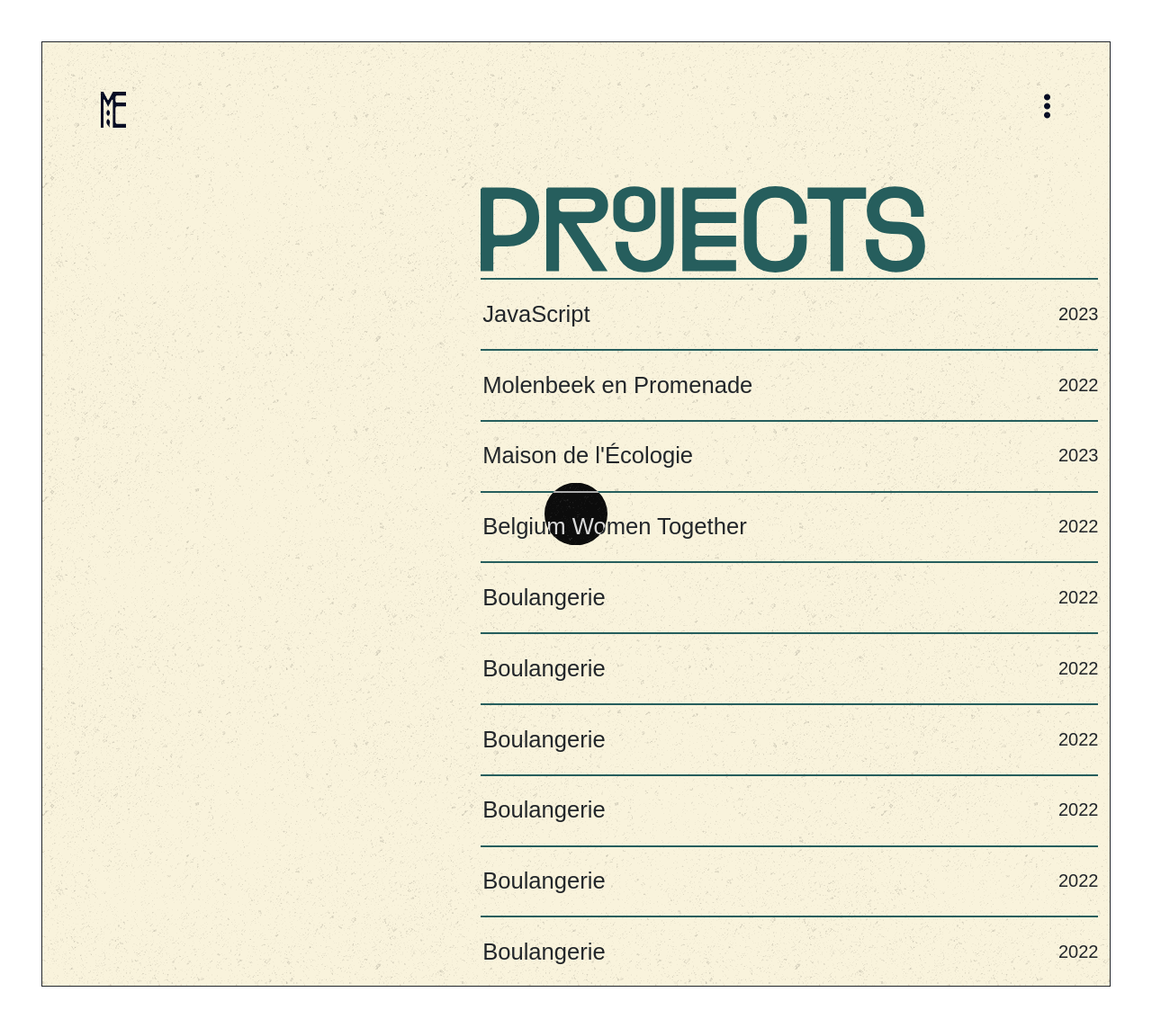
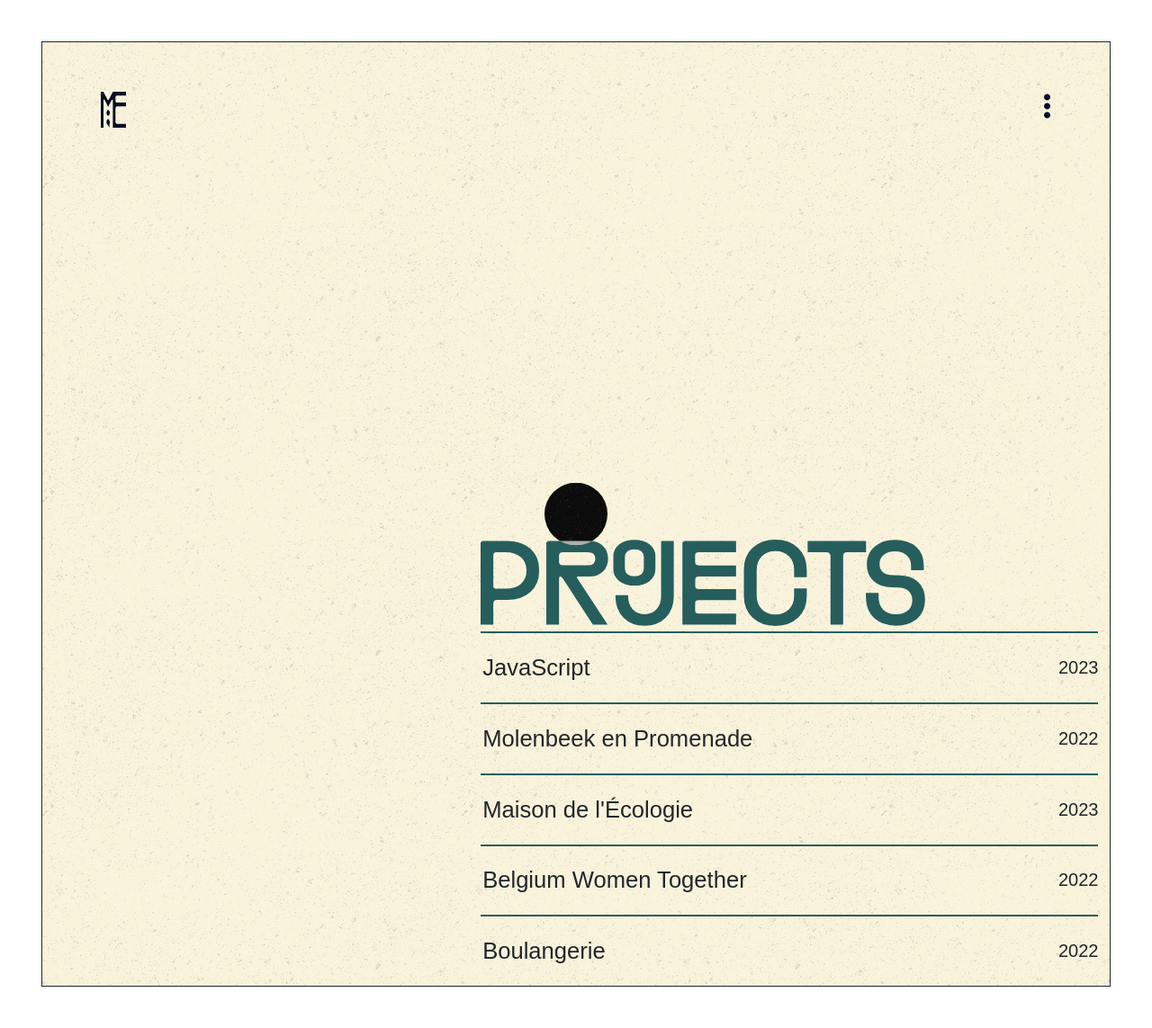
Before and after one commit to meiCiEn/portfolio, a PHP site: template views/page/projects.php in a window 1280 px wide. Shown: the whole page at 90% size. Run offline with PHP 8.4, Linux system fonts and the light colour scheme; the template is opened without the code that fills it, so the values that code supplies are empty; some libraries are stand-ins or nearby versions; some web fonts are replaced.

Commit message:
updated project template

```diff
--- a/public/styles/scss/pages/_projects.scss
+++ b/public/styles/scss/pages/_projects.scss
@@ -58,7 +58,7 @@
 }
 
 .projects__right ul li:last-child .projects__row {
-    border-bottom: 0;
+  border-bottom: 0;
 }
 
 .projects__name {
@@ -75,7 +75,7 @@
 
 .projects__title {
   margin-top: 0;
-  margin-bottom:0;
+  margin-bottom: 0;
   margin-left: 2rem;
   margin-right: 0;
   text-overflow: ellipsis;
@@ -95,7 +95,8 @@
 
 }
 
-.projects__name:hover .projects__title, .projects__name:active .projects__title {
+.projects__name:hover .projects__title,
+.projects__name:active .projects__title {
   transform: translateX(0);
 }
 
@@ -108,7 +109,8 @@
   font-size: $text-sm;
 }
 
-.projects__name:hover .arrow, .projects__name:active .arrow {
+.projects__name:hover .arrow,
+.projects__name:active .arrow {
   transform: translateX(0);
 }
 
@@ -135,3 +137,26 @@
   object-fit: cover;
 
 }
+
+.project__sitelink {
+  padding: 5px 15px;
+  border-radius: 4px;
+  font-family: inherit;
+  font-size: 1.25rem;
+  font-weight: 400;
+  width: fit-content;
+  flex: 0 0 auto;
+  background-color: $color-1;
+  &:hover {
+    background-color: $color-5-lightest;
+  }
+
+  a {
+    color: $color-5-lightest;
+
+  }
+
+  &:hover a {
+    color: $color-1;
+  }
+}
--- a/views/page/projects.php
+++ b/views/page/projects.php
@@ -118,81 +118,6 @@
                             </div>
                         </a>
                     </li>
-                    <li>
-                        <a id="project-boulangerie-link" class="projects__link" href="?section=project-boulangerie">
-                            <div class="projects__row">
-                                <div class="projects__name cursive">
-                                    <div class="projects__arrow">
-                                        <h4 class="arrow">&#x21d2;</h4>
-                                    </div>
-                                    <h4 class="projects__title">Boulangerie</h4>
-                                </div>
-                                <div class="projects__year">
-                                    <p class="projects-year">2022</p>
-                                </div>
-                            </div>
-                        </a>
-                    </li>
-                    <li>
-                        <a id="project-boulangerie-link" class="projects__link" href="?section=project-molenbeek">
-                            <div class="projects__row">
-                                <div class="projects__name cursive">
-                                    <div class="projects__arrow">
-                                        <h4 class="arrow">&#x21d2;</h4>
-                                    </div>
-                                    <h4 class="projects__title">Boulangerie</h4>
-                                </div>
-                                <div class="projects__year">
-                                    <p class="projects-year">2022</p>
-                                </div>
-                            </div>
-                        </a>
-                    </li>
-                    <li>
-                        <a id="project-boulangerie-link" class="projects__link" href="?section=project-molenbeek">
-                            <div class="projects__row">
-                                <div class="projects__name cursive">
-                                    <div class="projects__arrow">
-                                        <h4 class="arrow">&#x21d2;</h4>
-                                    </div>
-                                    <h4 class="projects__title">Boulangerie</h4>
-                                </div>
-                                <div class="projects__year">
-                                    <p class="projects-year">2022</p>
-                                </div>
-                            </div>
-                        </a>
-                    </li>
-                    <li>
-                        <a id="project-boulangerie-link" class="projects__link" href="?section=project-molenbeek">
-                            <div class="projects__row">
-                                <div class="projects__name cursive">
-                                    <div class="projects__arrow">
-                                        <h4 class="arrow">&#x21d2;</h4>
-                                    </div>
-                                    <h4 class="projects__title">Boulangerie</h4>
-                                </div>
-                                <div class="projects__year">
-                                    <p class="projects-year">2022</p>
-                                </div>
-                            </div>
-                        </a>
-                    </li>
-                    <li>
-                        <a id="project-boulangerie-link" class="projects__link" href="?section=project-molenbeek">
-                            <div class="projects__row">
-                                <div class="projects__name cursive">
-                                    <div class="projects__arrow">
-                                        <h4 class="arrow">&#x21d2;</h4>
-                                    </div>
-                                    <h4 class="projects__title">Boulangerie</h4>
-                                </div>
-                                <div class="projects__year">
-                                    <p class="projects-year">2022</p>
-                                </div>
-                            </div>
-                        </a>
-                    </li>
 
                 </ul>
             </div>
--- a/views/page/templates/project-template.php
+++ b/views/page/templates/project-template.php
@@ -64,7 +64,8 @@
                                 <?php echo $projectDescription; ?></p>
                         </div>
                         <?php if (isset($projectURL) && !empty($projectURL)) : ?>
-                            <a href="<?php echo $projectURL; ?>" target="_blank" rel="noopener noreferrer" class="d-flex">→ go to site</a>
+                            <div class="project__sitelink"><a href="<?php echo $projectURL; ?>" target="_blank" rel="noopener noreferrer" class="d-flex">go to site</a></div>
+
                         <?php endif; ?>
                     </div>
                 </section>
```
Also changed, not shown: public/styles/css/main.css, 1 other file.
